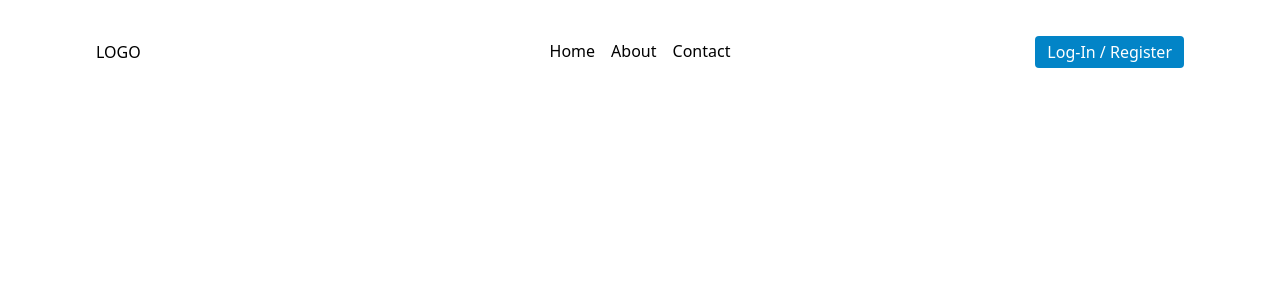
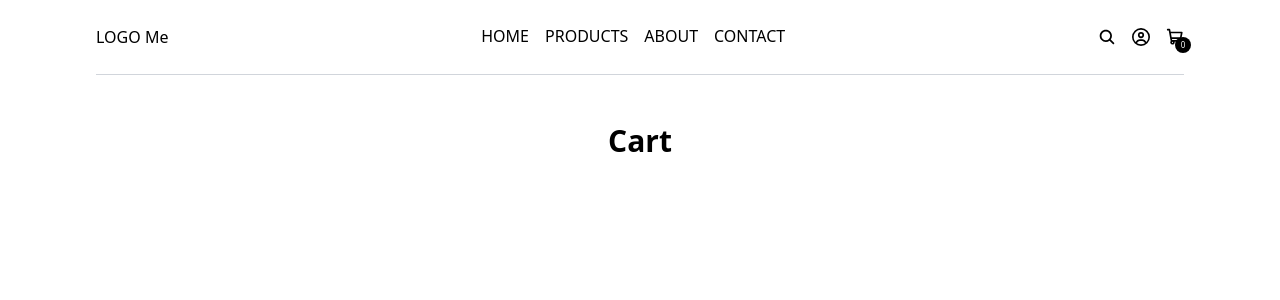
Before and after one commit to RjayBrown/liv_unbothered, a React (Vite) app in the folder frontend/: page /cart in a window 1280 px wide. Shown: the top 300 px of the page. Built offline with nearby package versions, Linux system fonts and the light colour scheme.

Commit message:
set up navigation

```diff
--- a/frontend/src/App.tsx
+++ b/frontend/src/App.tsx
@@ -4,6 +4,8 @@ import "./index.css";
 import { Home } from "./pages/Home";
 import { Login } from "./pages/Login";
 import { About } from "./pages/About";
+import { Products } from "./pages/Products";
+import { Cart } from "./pages/Cart";
 import { Contact } from "./pages/Contact";
 import { Navbar } from "./components/navigation/Navbar";
 
@@ -13,9 +15,12 @@ export const App = () => {
 			<Navbar />
 			<Routes>
 				<Route index element={<Home />} />
-				<Route path="/login" element={<Login />} />
+				<Route path="/products" element={<Products />} />
 				<Route path="/about" element={<About />} />
 				<Route path="/contact" element={<Contact />} />
+				<Route path="/login" element={<Login />} />
+
+				<Route path="/cart" element={<Cart />} />
 
 				<Route path="dashboard">
 					<Route index element={<h1>Main Dashboard</h1>} />
--- /dev/null
+++ b/frontend/src/components/navigation/MobileNavbar.tsx
@@ -0,0 +1,64 @@
+import { NavLink } from "react-router-dom";
+
+interface MobileNavbarProps {
+	toggle: {
+		visible: boolean;
+		setVisible: React.Dispatch<React.SetStateAction<boolean>>;
+	};
+}
+export const MobileNavbar = ({ toggle }: MobileNavbarProps) => {
+	return (
+		<nav
+			className={`absolute top-0 right-0 bottom-0 overflow-hidden flex flex-col pt-12 gap-4 justify-start items-start pl-6  transition-all ${
+				toggle.visible ? "w-full bg-white" : "w-0 bg-transparent"
+			}`}
+		>
+			<span
+				className="font-bold self-start mb-4 cursor-pointer"
+				onClick={() => toggle.setVisible(false)}
+			>
+				CLOSE
+			</span>
+			<NavLink
+				onClick={() => toggle.setVisible(false)}
+				className="flex flex-col justify-center items-start cursor-pointer"
+				to={""}
+			>
+				HOME
+				<hr className="w-full border-none h-[1.5px] bg-transparent" />
+			</NavLink>
+			<NavLink
+				onClick={() => toggle.setVisible(false)}
+				className="flex flex-col justify-center items-start cursor-pointer"
+				to={"products"}
+			>
+				PRODUCTS
+				<hr className="w-full border-none h-[1.5px] bg-transparent" />
+			</NavLink>
+			<NavLink
+				onClick={() => toggle.setVisible(false)}
+				className="flex flex-col justify-start items-start cursor-pointer"
+				to={"about"}
+			>
+				ABOUT
+				<hr className="w-full border-none h-[1.5px] bg-transparent" />
+			</NavLink>
+			<NavLink
+				onClick={() => toggle.setVisible(false)}
+				className="flex flex-col justify-center items-start cursor-pointer"
+				to={"contact"}
+			>
+				CONTACT
+				<hr className="w-full border-none h-[1.5px] bg-transparent" />
+			</NavLink>
+			<NavLink
+				onClick={() => toggle.setVisible(false)}
+				className="flex flex-col justify-center items-start cursor-pointer"
+				to={"cart"}
+			>
+				MY CART
+				<hr className="w-full border-none h-[1.5px] bg-transparent" />
+			</NavLink>
+		</nav>
+	);
+};
--- a/frontend/src/components/navigation/Navbar.tsx
+++ b/frontend/src/components/navigation/Navbar.tsx
@@ -1,91 +1,79 @@
 import { useState } from "react";
-import { Link, NavLink } from "react-router-dom";
+import { Link, NavLink, useLocation, useNavigate } from "react-router-dom";
+import { useStoreContext } from "../../utils/hooks/useStoreContext";
+import { MobileNavbar } from "./MobileNavbar";
+import { FaRegCircleUser } from "react-icons/fa6";
+import { IoSearch } from "react-icons/io5";
+import { PiShoppingCartBold } from "react-icons/pi";
 
 export const Navbar = () => {
-	const [visible, setVisible] = useState<Boolean>(false);
+	const { user, updateUser } = useStoreContext();
+	const [visible, setVisible] = useState<boolean>(false);
+	const navigate = useNavigate();
+	const location = useLocation();
+
 	return (
-		<header className="flex justify-between items-center p-6 md:px-24 mb-5">
-			<NavLink to={""} className="w-1/3 justify-self-start">
-				<h1>LOGO</h1>
-			</NavLink>
-			<nav className="hidden sm:flex justify-center items-center gap-4 w-1/3">
+		<header className="flex justify-between items-center cursor-pointer px-6 sm:px-0 py-6 md:mx-24 mb-12 border border-b-gray-300 border-l-0 border-r-0 border-t-0">
+			<h1
+				onClick={() => {
+					user === "Me" ? updateUser("You") : updateUser("Me");
+					navigate("");
+				}} // remove after finishing home page
+			>
+				LOGO {user}
+			</h1>
+
+			<nav className="hidden sm:flex justify-center items-center gap-4">
 				<NavLink className="flex flex-col justify-center items-center" to={""}>
-					Home
+					HOME
+					<hr className="w-2/4 border-none h-[1.5px] bg-transparent" />
+				</NavLink>
+				<NavLink
+					className="flex flex-col justify-center items-center"
+					to={"products"}
+				>
+					PRODUCTS
 					<hr className="w-2/4 border-none h-[1.5px] bg-transparent" />
 				</NavLink>
 				<NavLink
 					className="flex flex-col justify-center items-center"
 					to={"about"}
 				>
-					About
+					ABOUT
 					<hr className="w-2/4 border-none h-[1.5px] bg-transparent" />
 				</NavLink>
 				<NavLink
 					className="flex flex-col justify-center items-center"
 					to={"contact"}
 				>
-					Contact
+					CONTACT
 					<hr className="w-2/4 border-none h-[1.5px] bg-transparent" />
 				</NavLink>
 			</nav>
 
-			<div className="flex gap-4 w-1/3 justify-end items-center">
-				<NavLink
-					to={"login"}
-					className="my-3 px-3 py-1 bg-sky-600 hover:bg-sky-500 text-white rounded w-fit transition-colors"
+			<div className="flex justify-center items-center gap-4">
+				<span
+					className="cursor-pointer"
+					onClick={() => {
+						if (location.pathname !== "/products") {
+							navigate("/products");
+						}
+					}}
 				>
-					Log-In / Register
-				</NavLink>
-				<h1
-					onClick={() => setVisible(true)}
-					className="cursor-pointer sm:hidden"
-				>
-					MENU
-				</h1>
-				<div
-					className={`absolute top-0 right-0 bottom-0 overflow-hidden flex flex-col pt-12 gap-4 justify-start items-start pl-6 bg-white transition-all ${
-						visible ? "w-full " : "w-0"
-					}`}
-				>
-					<span
-						className="text-red-800 self-start mb-4"
-						onClick={() => setVisible(false)}
-					>
-						Go Back
+					<IoSearch className="text-lg" />
+				</span>
+				<div className="flex justify-center items-center relative">
+					<Link to="login">
+						<FaRegCircleUser className="text-lg" />
+					</Link>
+				</div>
+				<Link to="cart" className="relative">
+					<PiShoppingCartBold className="text-lg" />
+					<span className=" absolute right-[-7px] bottom-[-7px] w-4 text-center leading-4 bg-black text-white aspect-square rounded-full text-[8px]">
+						{0}
 					</span>
-					<NavLink
-						onClick={() => setVisible(false)}
-						className="flex flex-col justify-center items-start"
-						to={""}
-					>
-						Home
-						<hr className=" border-none h-[1.5px] bg-transparent" />
-					</NavLink>
-					<NavLink
-						onClick={() => setVisible(false)}
-						className="flex flex-col justify-center items-start"
-						to={"collection"}
-					>
-						Collection
-						<hr className="w-full border-none h-[1.5px] bg-transparent" />
-					</NavLink>
-					<NavLink
-						onClick={() => setVisible(false)}
-						className="flex flex-col justify-start items-start"
-						to={"about"}
-					>
-						About
-						<hr className="w-full border-none h-[1.5px] bg-transparent" />
-					</NavLink>
-					<NavLink
-						onClick={() => setVisible(false)}
-						className="flex flex-col justify-center items-center"
-						to={"contact"}
-					>
-						Contact
-						<hr className="w-full border-none h-[1.5px] bg-transparent" />
-					</NavLink>
-				</div>
+				</Link>
+				<MobileNavbar toggle={{ visible, setVisible }} />
 			</div>
 		</header>
 	);
--- a/frontend/src/contexts/AppDataContext.tsx
+++ b/frontend/src/contexts/AppDataContext.tsx
@@ -1,29 +1,62 @@
-import { createContext, useState, type FC, type ReactNode } from "react";
+import {
+	createContext,
+	useEffect,
+	useState,
+	type FC,
+	type ReactNode,
+} from "react";
+import { MOCK_DATA } from "../utils/MOCK_DATA"; // TODO: replace with product data - fetch from within context provider
 
 export type AppDataContextType = {
 	user: string;
 	updateUser: (name: "Me" | "You") => void;
+	products: Products;
+} | null;
+
+export type Product = {
+	_id: string;
+	name: string;
+	description: string;
+	price: number;
+	image: any[];
+	category: string;
+	subcategory: string;
+	sizes: Size[];
+	date: string; // TODO: switch to number?
+	bestseller: boolean;
 };
+
+export type Products = Product[];
+
+export type Size = "S" | "M" | "L" | "XL" | "2XL";
 
 interface AppDataProviderProps {
 	children: ReactNode;
 }
 
-export const AppDataContext = createContext<AppDataContextType>({
-	user: "Me",
-	updateUser: () => {},
-});
+export const AppDataContext = createContext<AppDataContextType>(null);
 
 export const AppDataProvider: FC<AppDataProviderProps> = ({ children }) => {
 	const [user, setUser] = useState("Me");
 
 	const updateUser = (name: "Me" | "You") => {
 		setUser(name);
+		console.log(user);
 	};
+
+	const value: AppDataContextType = {
+		user,
+		updateUser,
+		products: MOCK_DATA,
+	};
+
+	useEffect(() => {
+		console.log(value);
+	}, [user]);
 
 	return (
 		<>
-			<AppDataContext value={{ user, updateUser }}>{children}</AppDataContext>
+			<AppDataContext value={value}>{children}</AppDataContext>
 		</>
 	);
 };
--- /dev/null
+++ b/frontend/src/pages/Cart.tsx
@@ -0,0 +1,5 @@
+import React from "react";
+
+export const Cart = () => {
+	return <h1 className="text-center text-3xl font-semibold">Cart</h1>;
+};
--- /dev/null
+++ b/frontend/src/pages/Products.tsx
@@ -0,0 +1,5 @@
+import React from "react";
+
+export const Products = () => {
+	return <h1 className="text-center text-3xl font-semibold">Products</h1>;
+};
--- /dev/null
+++ b/frontend/src/utils/MOCK_DATA.ts
@@ -0,0 +1,125 @@
+import type { Products } from "../contexts/AppDataContext";
+import img from "../assets/LIV-UNBOTHERED.jpg";
+
+export const MOCK_DATA: Products = [
+	{
+		_id: "01JYYZD2J6Q8FGYGAZXEZQBYGM",
+		name: "Stylish T-Shirt",
+		description: "Stylish t-shirt with custom design.",
+		price: 24.99,
+		image: [`${img}`, `${img}`, `${img}`, `${img}`],
+		category: "Men, Women",
+		subcategory: "Topwear",
+		sizes: ["S", "M", "L", "XL"],
+		date: "2025-03-10T17:42:28Z",
+		bestseller: true,
+	},
+	{
+		_id: "01JYYZD2J75BP8JDW2ANY9T84A",
+		name: "Stylish T-Shirt 2",
+		description: "Stylish t-shirt with custom design.",
+		price: 34.99,
+		image: [`${img}`, `${img}`, `${img}`, `${img}`],
+		category: "Men, Women",
+		subcategory: "Topwear",
+		sizes: ["S", "M", "L", "XL"],
+		date: "2025-05-21T13:05:47Z",
+		bestseller: true,
+	},
+	{
+		_id: "01JYYZD2J8N5HRDVKC0PHXTR8H",
+		name: "Stylish Laptop Backpack",
+		description: "Water-resistant laptop backpack with multiple compartments.",
+		price: 69.99,
+		image: [`${img}`, `${img}`, `${img}`, `${img}`],
+		category: "Men, Women",
+		subcategory: "Accessories",
+		sizes: ["S", "M", "L", "XL"],
+		date: "2025-05-10T02:07:47Z",
+		bestseller: false,
+	},
+	{
+		_id: "01JYYZD2J9JFYXKTWJMB8VKMAN",
+		name: "Stylish Oversized T-Shirt",
+		description: "Stylish oversized t-shirt with custom design.",
+		price: 38.99,
+		image: [`${img}`, `${img}`, `${img}`, `${img}`],
+		category: "Men, Women",
+		subcategory: "Topwear",
+		sizes: ["S", "M", "L", "XL"],
+		date: "2024-12-25T14:47:50Z",
+		bestseller: false,
+	},
+	{
+		_id: "01JYYZD2JAW1VN933GTN507CGJ",
+		name: "Stylish Hoodie",
+		description: "Stylish hoodie with custom design.",
+		price: 52.99,
+		image: [`${img}`, `${img}`, `${img}`, `${img}`],
+		category: "Men, Women",
+		subcategory: "Topwear",
+		sizes: ["S", "M", "L", "XL"],
+		date: "2024-08-27T17:26:37Z",
+		bestseller: true,
+	},
+	{
+		_id: "01JYYZD2J6Q8FGYGAZXEZQBYG3",
+		name: "Stylish T-Shirt 3",
+		description: "Stylish t-shirt with custom design.",
+		price: 22.99,
+		image: [`${img}`, `${img}`, `${img}`, `${img}`],
+		category: "Men, Women",
+		subcategory: "Topwear",
+		sizes: ["S", "M", "L", "XL"],
+		date: "2025-03-10T17:42:28Z",
+		bestseller: false,
+	},
+	{
+		_id: "01JYYZD2J75BP8JDW2ANY9T844",
+		name: "Stylish T-Shirt 4",
+		description: "Stylish t-shirt with custom design.",
+		price: 39.99,
+		image: [`${img}`, `${img}`, `${img}`, `${img}`],
+		category: "Men, Women",
+		subcategory: "Topwear",
+		sizes: ["S", "M", "L", "XL"],
+		date: "2025-05-21T13:05:47Z",
+		bestseller: true,
+	},
+	{
+		_id: "01JYYZD2J8N5HRDVKC0PHXTR82",
+		name: "Stylish Backpack 2",
+		description: "Water-resistant laptop backpack with multiple compartments.",
+		price: 79.99,
+		image: [`${img}`, `${img}`, `${img}`, `${img}`],
+		category: "Men, Women",
+		subcategory: "Accessories",
+		sizes: ["S", "M", "L", "XL"],
+		date: "2025-05-10T02:07:47Z",
+		bestseller: false,
+	},
+	{
+		_id: "01JYYZD2J9JFYXKTWJMB8VKMA2",
+		name: "Stylish Oversized T-Shirt 2",
+		description: "Stylish oversized t-shirt with custom design.",
+		price: 27.99,
+		image: [`${img}`, `${img}`, `${img}`, `${img}`],
+		category: "Men, Women",
+		subcategory: "Topwear",
+		sizes: ["S", "M", "L", "XL"],
+		date: "2024-12-25T14:47:50Z",
+		bestseller: true,
+	},
+	{
+		_id: "01JYYZD2JAW1VN933GTN507CG2",
+		name: "Stylish Hoodie 2",
+		description: "Stylish hoodie with custom design.",
+		price: 44.99,
+		image: [`${img}`, `${img}`, `${img}`, `${img}`],
+		category: "Men, Women",
+		subcategory: "Topwear",
+		sizes: ["S", "M", "L", "XL"],
+		date: "2024-08-27T17:26:37Z",
+		bestseller: false,
+	},
+];
--- /dev/null
+++ b/frontend/src/utils/hooks/useStoreContext.tsx
@@ -0,0 +1,13 @@
+import { useContext } from "react";
+import { AppDataContext } from "../../contexts/AppDataContext";
+
+export const useStoreContext = () => {
+	const context = useContext(AppDataContext);
+
+	if (!context) {
+		throw new Error(
+			"Context is undefined - please use within the AppDataProvider"
+		);
+	}
+	return context;
+};
```
Also changed, not shown: frontend/src/utils/constants.ts (added).
